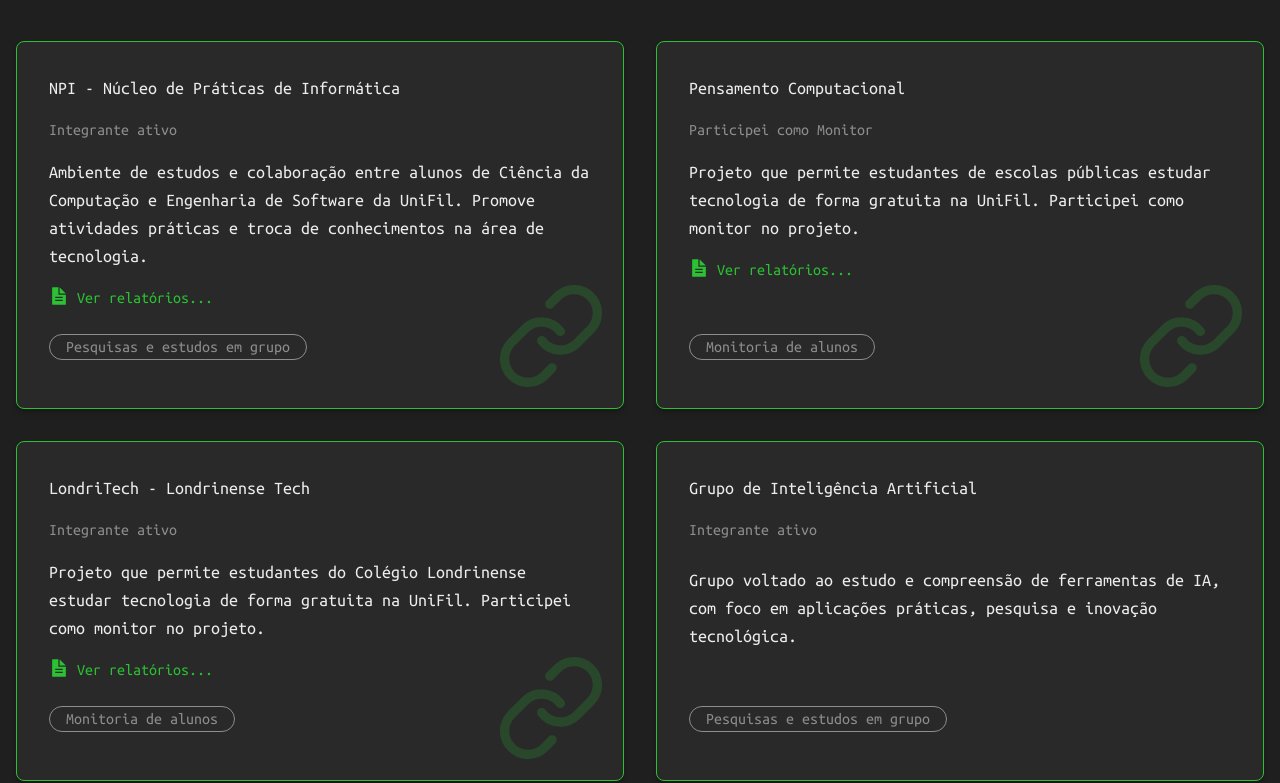
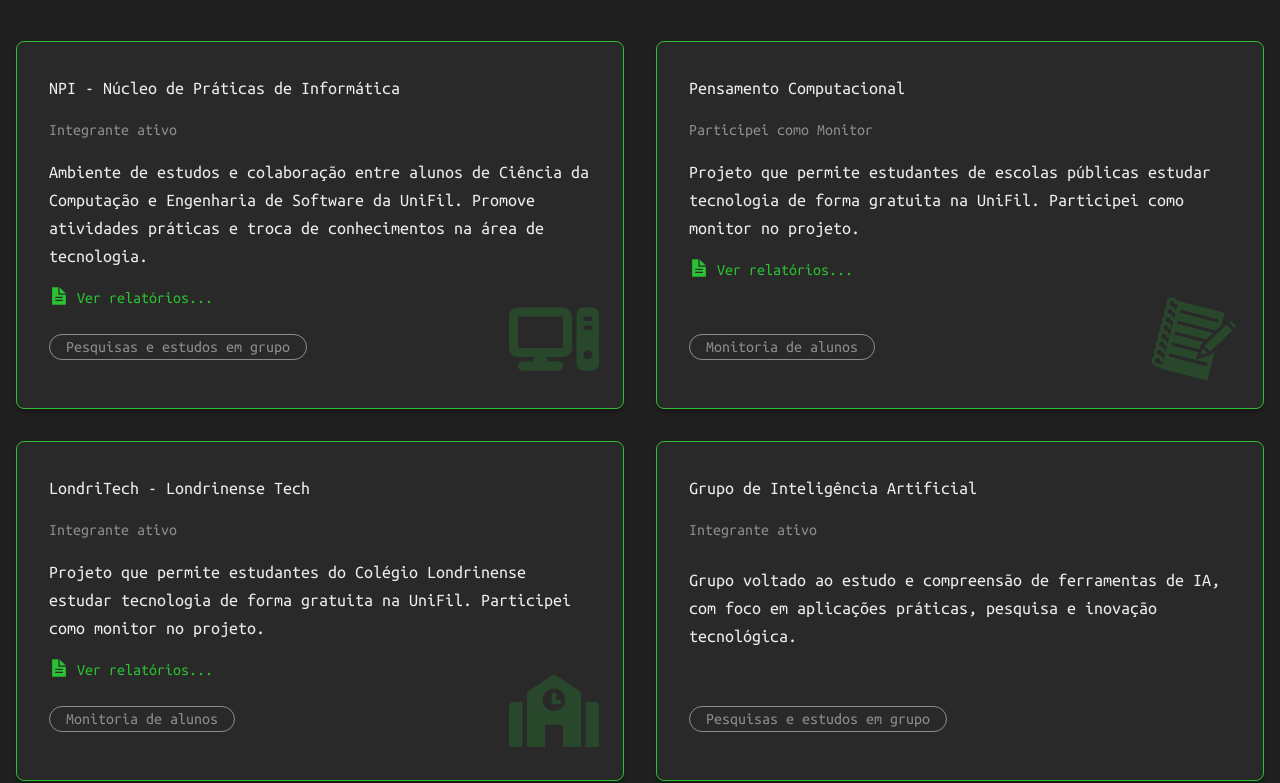
Before and after one commit to WitorDev/witortena, a Next.js app: page / in a window 1280 px wide. Shown: the part 1931-2714 px from the top of the page. Built offline with nearby package versions, Linux system fonts and the light colour scheme; a web font is replaced by a local one.

Commit message:
updated icons on the contributions section

```diff
--- a/app/components/TextCard.tsx
+++ b/app/components/TextCard.tsx
@@ -6,6 +6,7 @@ import { motion } from "motion/react";
 import { CiTextAlignRight } from "react-icons/ci";
 import { IoDocumentTextSharp } from "react-icons/io5";
 import { LuGlobeLock, LuLink, LuLink2, LuLink2Off } from "react-icons/lu";
+import { ReactNode } from "react";
 
 type TextCardProps = {
   title: string;
@@ -14,6 +15,7 @@ type TextCardProps = {
   info: string;
   link?: string;
   delayValue?: number;
+  children?: ReactNode;
 };
 
 export default function TextCard({
@@ -23,6 +25,7 @@ export default function TextCard({
   info,
   link,
   delayValue,
+  children,
 }: TextCardProps) {
   return (
     <motion.div
@@ -39,10 +42,7 @@ export default function TextCard({
     >
       {link ? (
         <Link href={link} className="relative overflow-hidden">
-          <LuLink
-            className="text-primary-accent/20 hidden lg:block bottom-4 absolute right-4"
-            size={112}
-          />
+          {children}
           <div
             className={`${
               link && "hover:cursor-pointer"
--- a/app/components/home-sections/Contributions.tsx
+++ b/app/components/home-sections/Contributions.tsx
@@ -3,7 +3,16 @@ import { Ubuntu_Mono } from "next/font/google";
 import TextCard from "@/app/components/TextCard";
 import { motion } from "motion/react";
 import Link from "next/link";
-import { LuFolderSearch } from "react-icons/lu";
+import {
+  LuFolderSearch,
+  LuImageMinus,
+  LuLink,
+  LuNotebook,
+} from "react-icons/lu";
+import { GiNotebook } from "react-icons/gi";
+import { SlMagnifier } from "react-icons/sl";
+import { FaComputer, FaMagnifyingGlass } from "react-icons/fa6";
+import { FaSchool } from "react-icons/fa";
 
 const ubuntuMonoFont = Ubuntu_Mono({
   subsets: ["latin"],
@@ -29,6 +38,12 @@ export default function Contributions() {
           description="Ambiente de estudos e colaboração entre alunos de Ciência da Computação e Engenharia de Software da UniFil. Promove atividades práticas e troca de conhecimentos na área de tecnologia."
           info="Pesquisas e estudos em grupo"
           link="/reports/NPI"
+          children={
+            <FaComputer
+              className="text-primary-accent/20 hidden lg:block bottom-6 absolute right-6"
+              size={90}
+            />
+          }
         />
         <TextCard
           title="Pensamento Computacional"
@@ -36,6 +51,12 @@ export default function Contributions() {
           description="Projeto que permite estudantes de escolas públicas estudar tecnologia de forma gratuita na UniFil. Participei como monitor no projeto."
           info="Monitoria de alunos"
           link="/reports/pensamento-computacional"
+          children={
+            <GiNotebook
+              className="text-primary-accent/20 hidden lg:block bottom-6 absolute right-6"
+              size={90}
+            />
+          }
         />
         <TextCard
           title="LondriTech - Londrinense Tech"
@@ -43,6 +64,12 @@ export default function Contributions() {
           description="Projeto que permite estudantes do Colégio Londrinense estudar tecnologia de forma gratuita na UniFil. Participei como monitor no projeto."
           info="Monitoria de alunos"
           link="/reports/londritech"
+          children={
+            <FaSchool
+              className="text-primary-accent/20 hidden lg:block bottom-6 absolute right-6"
+              size={90}
+            />
+          }
         />
         <TextCard
           title="Grupo de Inteligência Artificial"
```
